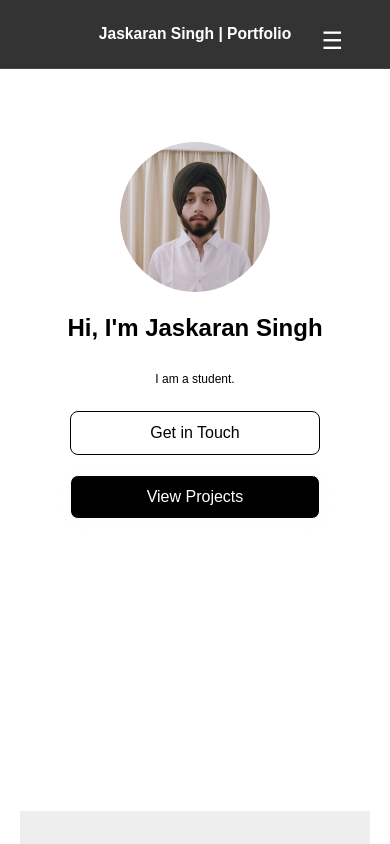
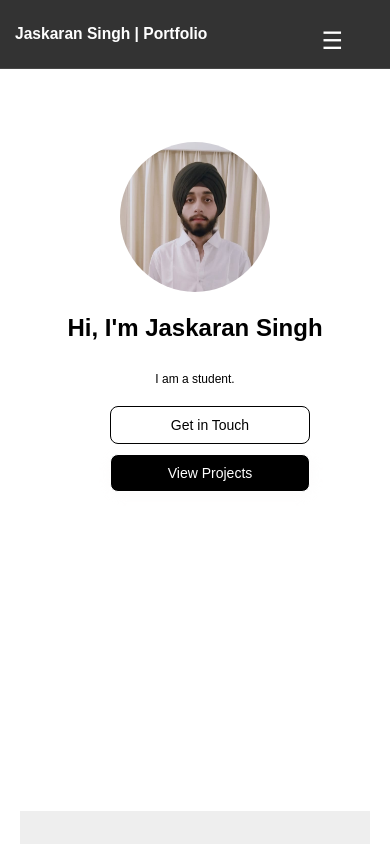
Before and after one commit to jaskarn09/portfolio, a plain HTML site: page index.html in a window 390 px wide. Shown: the top 844 px of the page. Drawn offline with Linux system fonts and the light colour scheme.

Commit message:
more changes

```diff
--- a/styles.css
+++ b/styles.css
@@ -695,6 +695,16 @@ button {
   .projects-grid {
     grid-template-columns: repeat(2, 1fr);
   }
+
+  /* Adjust the navbar title to be left-aligned on mobile */
+  .left-nav {
+    justify-content: flex-start; /* Move to the left instead of center */
+  }
+
+  .left-nav a {
+    padding-left: 10px; /* Add some spacing from the left edge */
+    text-align: left;
+  }
 }
 
 /* Small screens */
@@ -728,6 +738,11 @@ button {
     justify-content: center;
   }
 
+  /* Override left-nav justification for small screens to keep it left-aligned */
+  .left-nav {
+    justify-content: flex-start;
+  }
+
   /* Welcome section adjustments */
   #welcome-section h1 {
     font-size: 2em;
@@ -745,14 +760,18 @@ button {
 
   /* Button adjustments */
   .button-container {
-    flex-direction: column;
+    flex-direction: row !important; /* Keep buttons side by side */
+    justify-content: center;
     gap: 10px;
+    padding: 0 15px;
   }
 
   .get-in-touch, .view-projects {
-    width: 100%;
-    max-width: 250px;
-    margin: 5px auto;
+    width: 80%;
+    max-width: 200px;
+    font-size: 14px;
+    padding: 10px 20px;
+    margin: 0; /* Remove existing margins */
   }
 
   /* Projects grid adjustments */
@@ -800,3 +819,33 @@ button {
     padding: 80px 20px;
   }
 }
+/* Very large screens */
+@media (min-width: 1200px) {
+  .container, .projects-grid, .certifications-list {
+    max-width: 1200px;
+    margin: 0 auto;
+  }
+
+  section {
+    padding: 80px 20px;
+  }
+}
+
+/* More specific navbar alignment fixes */
+@media (max-width: 768px) {
+  .left-nav {
+    justify-content: flex-start !important; /* Force left alignment */
+    margin-left: 0;
+    padding-left: 0;
+  }
+
+  .left-nav a {
+    padding-left: 10px !important;
+    text-align: left !important;
+    margin-left: 0 !important;
+  }
+
+  #navbar {
+    padding-left: 5px;
+  }
+}
```
